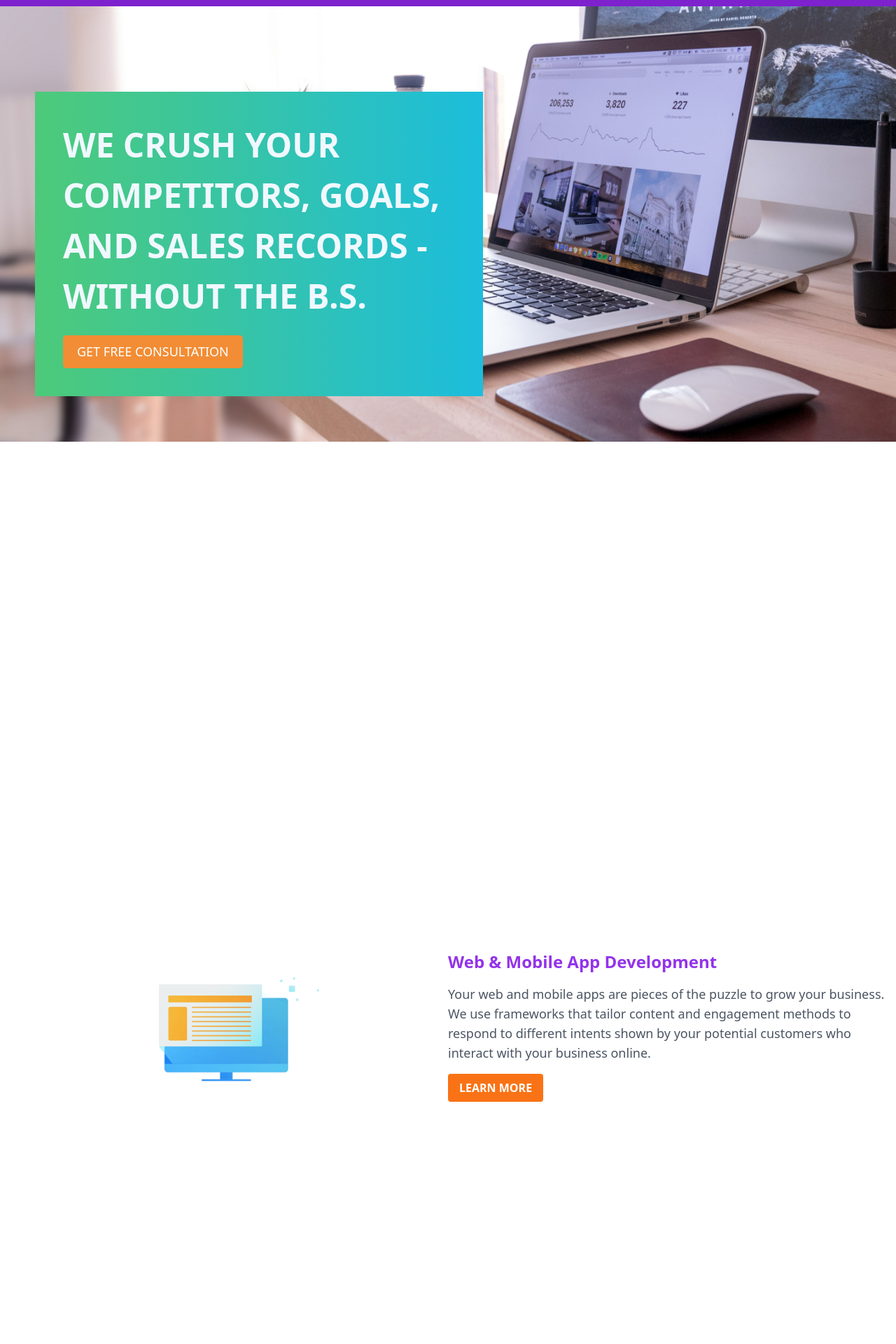
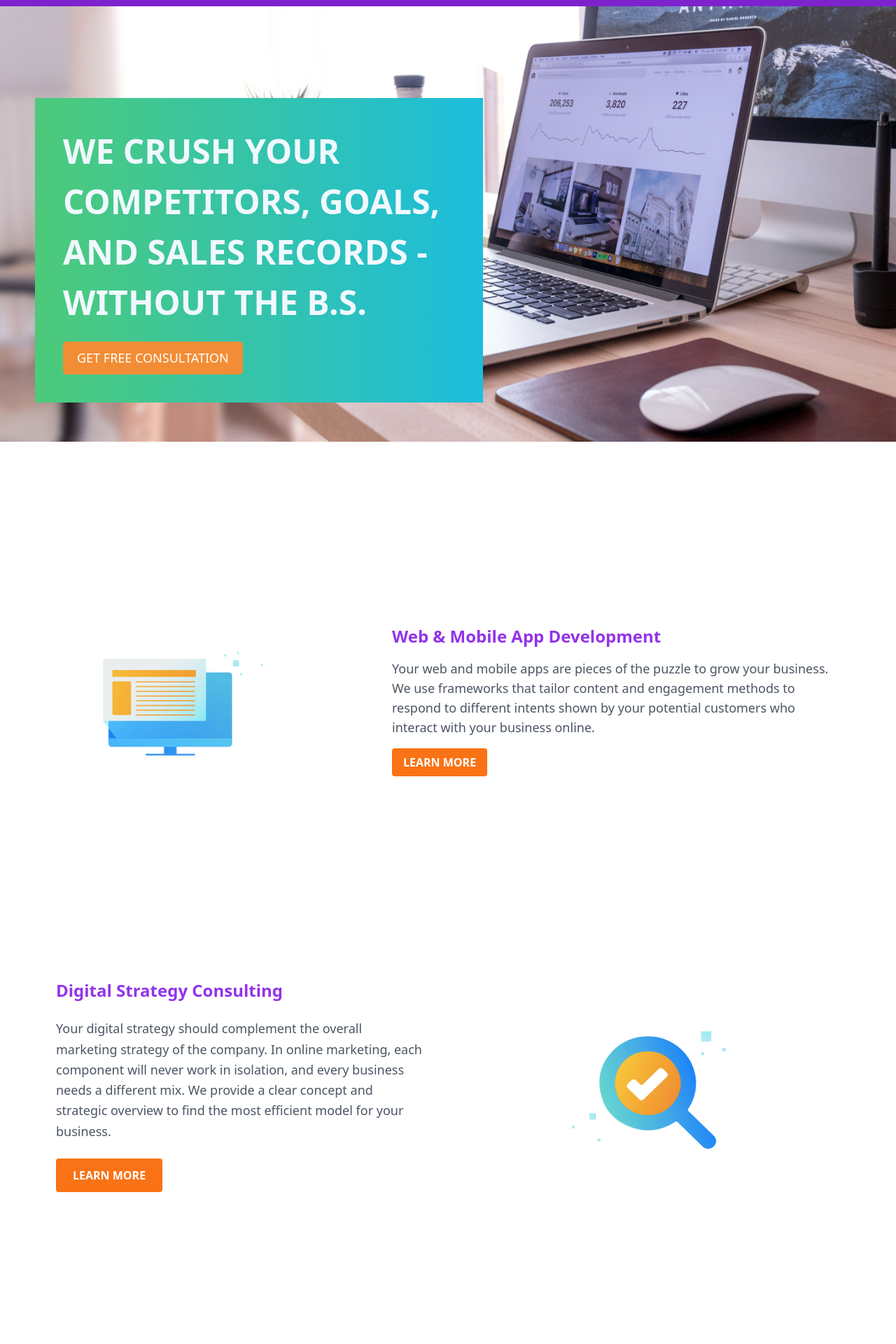
Before and after one commit to Malith212/atdigital, a React (Create React App) app: page / in a window 1280 px wide. Shown: the part 60-1980 px from the top of the page at 70% size. Built offline with nearby package versions, Linux system fonts and the light colour scheme.

Commit message:
finalised components

```diff
--- a/package.json
+++ b/package.json
@@ -36,6 +36,7 @@
     ]
   },
   "devDependencies": {
+    "@babel/plugin-proposal-private-property-in-object": "^7.21.11",
     "autoprefixer": "^10.4.20",
     "postcss": "^8.4.47",
     "tailwindcss": "^3.4.13"
--- a/src/App.css
+++ b/src/App.css
@@ -7,8 +7,8 @@
   background: linear-gradient(90deg, #4dca79, #1cbddd);
   width: 50%;
   padding: 40px;
-  position: relative;
-  bottom: 500px;
+  position: absolute;
+  top: 200px;
   left: 50px;
 }
 
@@ -36,6 +36,20 @@
 .buttonstart:hover {
   background-color: #d7762e;
 }
+.webinter{
+    position: relative;
+    top: -50px;
+    right: 80px;
+    padding-top: 20px;
+}
+.digital{
+    position: relative;
+    top: -300px;
+}
+.faxqs {
+  position: relative;
+  top: -350px;
+}
 
 @media (min-width: 768px) and (max-width: 800px) {
   .peradata {
@@ -46,6 +60,11 @@
     top: 0px;
     left: 0px;
   }
+  .webinter {
+    position: relative;
+    top: -120px;
+    right: 80px;
+  }
 
   .peradata p {
     margin: 0 0 10px;
@@ -55,9 +74,15 @@
     font-weight: 600;
     font-style: normal;
   }
-
+  .digital {
+    position: relative;
+    top: -290px;
   }
-
+  .faxqs {
+    position: relative;
+    top: -250px;
+  }
+}
 
 @media (min-width: 320px) and (max-width: 380px) {
   .peradata {
@@ -88,4 +113,17 @@
     cursor: pointer;
     transition: background-color 0.3s;
   }
+  .digital {
+    position: relative;
+    top: -30px;
   }
+  .faxqs {
+    position: relative;
+    top: -25px;
+  }
+  .webinter {
+    position: relative;
+    top: -20px;
+    right: -0px;
+  }
+}
--- a/src/App.js
+++ b/src/App.js
@@ -6,6 +6,7 @@ import profileimage from "./assets/andy-kelly-0E_vhMVqL9g-unsplash 2.png";
 import FAQs from "./components/FAQs";
 import WebMobileDevelopment from "./components/WebMobileDevelopment";
 import Digital from "./components/Digital";
+import ImageCom from "./components/ImageCom";
 
 
 function App() {
@@ -13,24 +14,18 @@ function App() {
     <>
       <Navbar />
 
-      <div>
-        <div className="full-width-div">
-          <img src={profileimage} className="profimage" />
-          <div className="peradata">
-            <p>
-              We crush your competitors, goals, and sales records - without the
-              B.S.
-            </p>
-            <button className="buttonstart">Get free consultation</button>
-          </div>
+      <div className="full-width-div">
+        <ImageCom />
+        <div className="webinter">
+          <WebMobileDevelopment />
+        </div>
+        <div className="digital">
+          <Digital />
+        </div>
+        <div className="faxqs">
+          <FAQs />
         </div>
       </div>
-
-
-      <WebMobileDevelopment />
-      <Digital />
-
-      <FAQs />
       <Footer />
     </>
   );
--- a/src/components/Digital.jsx
+++ b/src/components/Digital.jsx
@@ -1,25 +1,25 @@
 import React from "react";
-import imagePath from "../assets/image 1.png"; // Replace with the actual path to your image
+import imagePath from "../assets/image 1.png";
 
 const Digital = () => {
   return (
-    <div className="flex flex-col md:flex-row items-center justify-center h-screen">
-      <div className="md:w-1/2 text-center md:text-left mt-6 md:mt-0">
-        <h2 className="text-2xl font-bold text-purple-600 mb-4">
+    <div className="flex flex-col md:flex-row items-center justify-center h-screen p-6 md:p-12">
+      <div className="md:w-1/2 text-center md:text-left mt-6 md:mt-0 px-4 md:px-8">
+        <h2 className="text-2xl font-bold text-purple-600 mb-6">
           Digital Strategy Consulting
         </h2>
-        <p className="text-lg text-gray-600 mb-4">
+        <p className="text-lg text-gray-600 mb-6 leading-relaxed">
           Your digital strategy should complement the overall marketing strategy
           of the company. In online marketing, each component will never work in
-          isolation and every business needs a different mix. We provide a clear
-          concept and strategic overview to find the most efficient model for
-          your business.
+          isolation, and every business needs a different mix. We provide a
+          clear concept and strategic overview to find the most efficient model
+          for your business.
         </p>
-        <button className="bg-orange-500 text-white font-bold py-2 px-4 rounded hover:bg-orange-600 transition duration-300">
+        <button className="bg-orange-500 text-white font-bold py-3 px-6 rounded hover:bg-orange-600 transition duration-300">
           LEARN MORE
         </button>
       </div>
-      <div className="md:w-1/2 flex justify-center">
+      <div className="md:w-1/2 flex justify-center mt-8 md:mt-0 px-4 md:px-8">
         <img
           src={imagePath}
           alt="Web & Mobile App Development"
--- /dev/null
+++ b/src/components/ImageCom.jsx
@@ -0,0 +1,18 @@
+import React from "react";
+import profileimage from "../assets/andy-kelly-0E_vhMVqL9g-unsplash 2.png";
+
+function ImageCom() {
+  return (
+    <div className="image-container">
+      <img src={profileimage} className="profimage" alt="Profile" />
+      <div className="peradata">
+        <p>
+          We crush your competitors, goals, and sales records - without the B.S.
+        </p>
+        <button className="buttonstart">Get free consultation</button>
+      </div>
+    </div>
+  );
+}
+
+export default ImageCom;
--- a/src/components/WebMobileDevelopment.jsx
+++ b/src/components/WebMobileDevelopment.jsx
@@ -2,7 +2,7 @@ import React from 'react';
 import imagePath from '../assets/image 2.png';
 const WebMobileDevelopment = () => {
   return (
-    <div className="flex flex-col md:flex-row items-center justify-center h-screen">
+    <div className="flex flex-col md:flex-row items-center justify-center h-screen ">
       <div className="md:w-1/2 flex justify-center">
         <img src={imagePath} alt="Web & Mobile App Development" className="w-2/3 md:w-1/2" />
       </div>
```
Also changed, not shown: src/components/FAQs.jsx (line endings or trailing spaces), 1 other file (tests, documents, lock files or other folders). Lines whose indentation alone changed are shown as unchanged.
